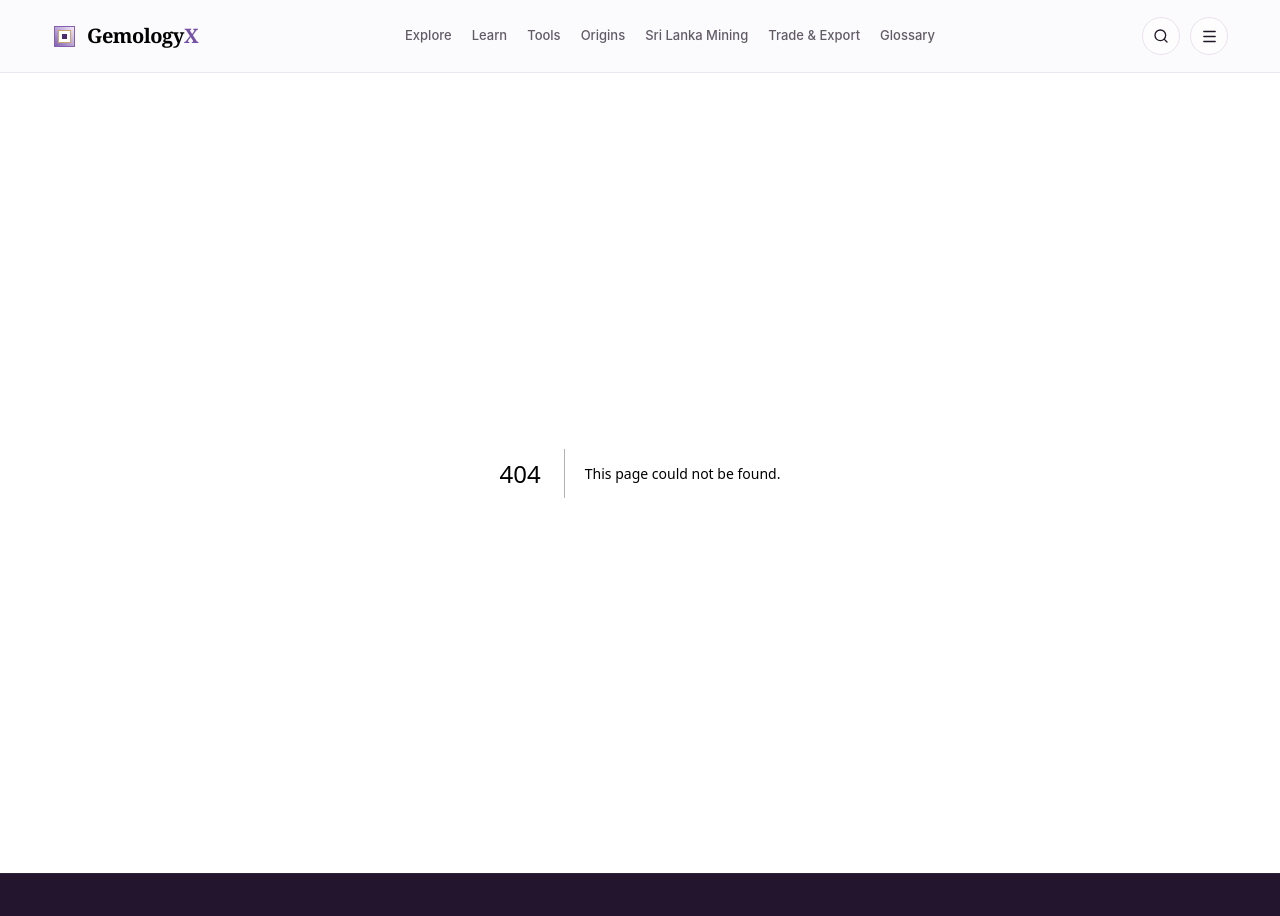
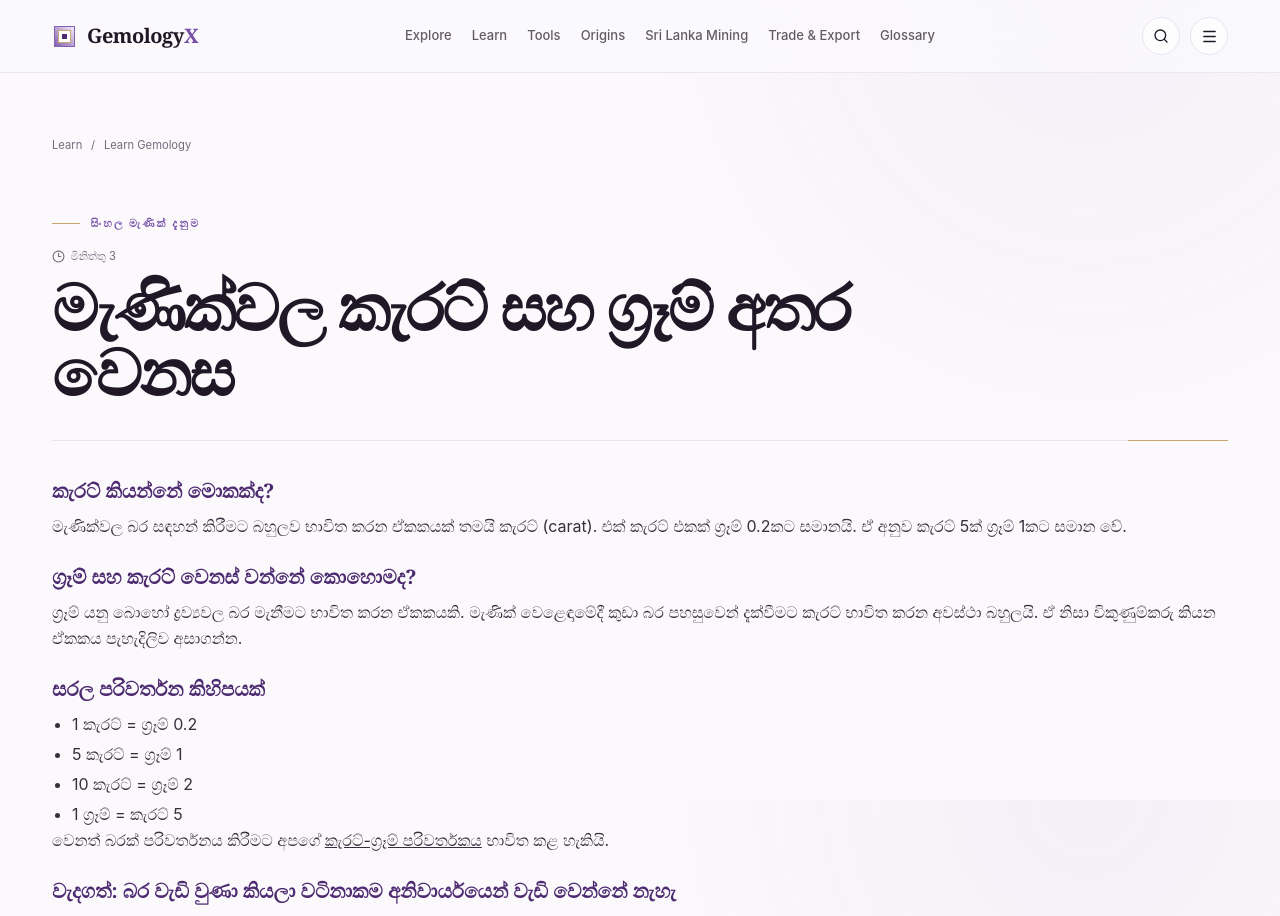
Before and after one commit to LinukaBandara/GemologyX, a Next.js app: page /si/learn/carat-vs-gram in a window 1280 px wide. Before the commit this address had no page. Shown: the top 916 px of the page. Built offline with nearby package versions, Linux system fonts and the light colour scheme.

Commit message:
Add Sinhala guide to carat and gram units

```diff
--- /dev/null
+++ b/src/app/si/learn/carat-vs-gram/page.tsx
@@ -0,0 +1,40 @@
+import type { Metadata } from "next";
+import { ArticleLayout, ArticleSection } from "@/components/article-layout";
+
+export const metadata: Metadata = {
+  title: "මැණික්වල කැරට් සහ ග්‍රෑම් අතර වෙනස",
+  description: "මැණික් බර මැනීමේදී කැරට් සහ ග්‍රෑම් අතර වෙනස සරල සිංහලෙන් ඉගෙන ගන්න. බර සහ මිල පටලවා නොගන්න.",
+};
+
+export default function Page() {
+  return (
+    <ArticleLayout category="සිංහල මැණික් දැනුම" readTime="මිනිත්තු 3" title="මැණික්වල කැරට් සහ ග්‍රෑම් අතර වෙනස" crumbHref="/learn" crumbLabel="Learn Gemology"
+      related={[
+        { label: "පුෂ්පරාග රළු ගලක මිල", href: "/si/learn/rough-yellow-sapphire-value" },
+        { label: "Carat to Gram Tool", href: "/tools/carat-to-gram" },
+        { label: "Questions to Ask a Gem Dealer", href: "/learn/questions-to-ask-gem-dealer" },
+      ]}>
+      <ArticleSection heading="කැරට් කියන්නේ මොකක්ද?">
+        <p>මැණික්වල බර සඳහන් කිරීමට බහුලව භාවිත කරන ඒකකයක් තමයි කැරට් (carat). එක් කැරට් එකක් ග්‍රෑම් 0.2කට සමානයි. ඒ අනුව කැරට් 5ක් ග්‍රෑම් 1කට සමාන වේ.</p>
+      </ArticleSection>
+      <ArticleSection heading="ග්‍රෑම් සහ කැරට් වෙනස් වන්නේ කොහොමද?">
+        <p>ග්‍රෑම් යනු බොහෝ ද්‍රව්‍යවල බර මැනීමට භාවිත කරන ඒකකයකි. මැණික් වෙළෙඳාමේදී කුඩා බර පහසුවෙන් දැක්වීමට කැරට් භාවිත කරන අවස්ථා බහුලයි. ඒ නිසා විකුණුම්කරු කියන ඒකකය පැහැදිලිව අසාගන්න.</p>
+      </ArticleSection>
+      <ArticleSection heading="සරල පරිවර්තන කිහිපයක්">
+        <ul className="list-disc space-y-1 pl-5">
+          <li>1 කැරට් = ග්‍රෑම් 0.2</li>
+          <li>5 කැරට් = ග්‍රෑම් 1</li>
+          <li>10 කැරට් = ග්‍රෑම් 2</li>
+          <li>1 ග්‍රෑම් = කැරට් 5</li>
+        </ul>
+        <p>වෙනත් බරක් පරිවර්තනය කිරීමට අපගේ <a className="underline" href="/tools/carat-to-gram">කැරට්-ග්‍රෑම් පරිවර්තකය</a> භාවිත කළ හැකියි.</p>
+      </ArticleSection>
+      <ArticleSection heading="වැදගත්: බර වැඩි වුණා කියලා වටිනාකම අනිවාර්යයෙන් වැඩි වෙන්නේ නැහැ">
+        <p>මැණික් දෙකක බර සමාන වුවත් වර්ණය, පැහැදිලි බව, ගල් වර්ගය, ප්‍රතිකාර, කැපීම සහ ඉල්ලුම වෙනස් විය හැකියි. එම නිසා බර පමණක් බලා මිල තීරණය නොකරන්න.</p>
+      </ArticleSection>
+      <ArticleSection heading="මිලදී ගැනීමට පෙර">
+        <p>ගලේ බර කුමන ඒකකයෙන් මැන තිබේදැයි තහවුරු කරගන්න. හැකි නම් නිවැරදි තරාදියකින් නැවත මැනීම සහ බර ලිඛිතව රිසිට්පතේ සටහන් කිරීම සුදුසුයි.</p>
+      </ArticleSection>
+    </ArticleLayout>
+  );
+}
```
